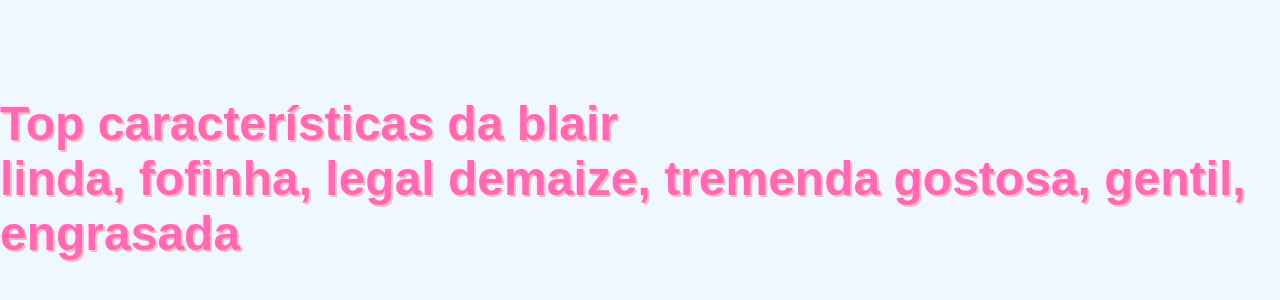
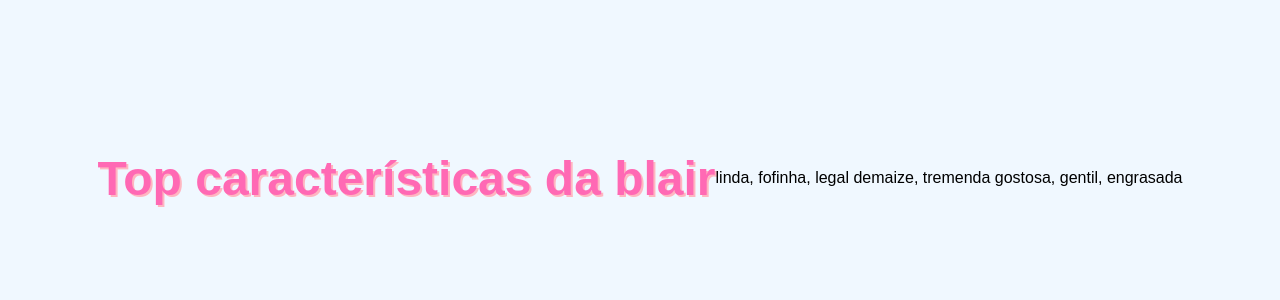
Before and after one commit to blugamer112z/apenas-verdades, a plain HTML site: page index.html in a window 1280 px wide. Shown: the part 222-522 px from the top of the page. Drawn offline with Linux system fonts and the light colour scheme.

Commit message:
Update index.html

```diff
--- a/index.html
+++ b/index.html
@@ -22,7 +22,7 @@
     </style>
 </head>
 <body>
-    <h1>Top características da blair<br>
+    <h1>Top características da blair<h1></h1>
     linda, fofinha, legal demaize, tremenda gostosa, gentil, engrasada</h1>
 </body>
 </html>
```
